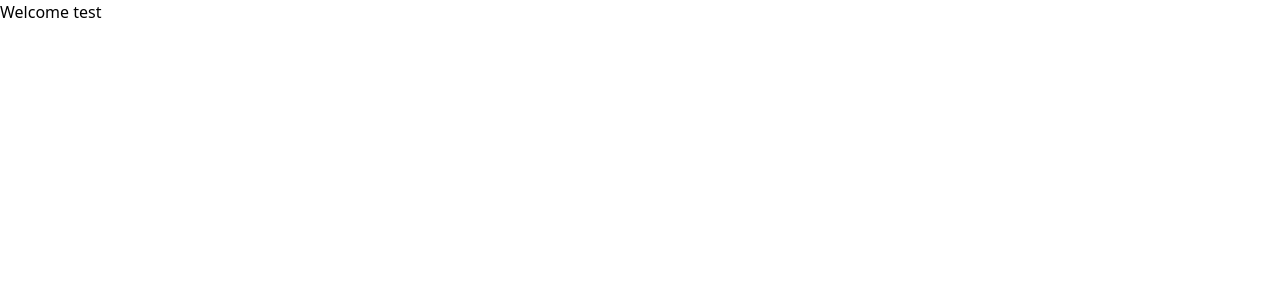
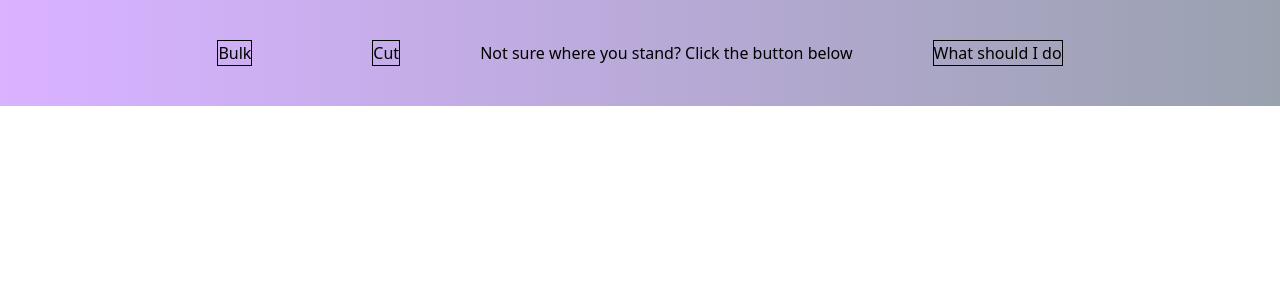
Before and after one commit to KaloyanYonov/getFit, a React (Vite) app in the folder fit/: page / in a window 1280 px wide. Shown: the top 300 px of the page. Built offline with nearby package versions, Linux system fonts and the light colour scheme.

Commit message:
Added components folder for later

```diff
--- a/fit/src/App.tsx
+++ b/fit/src/App.tsx
@@ -9,7 +9,7 @@ import NotFound from "./pages/NotFound"
 export default function App(){
 
   return(
-    <div>
+    <div className="bg-linear-90 from-purple-300 to-gray-400">
       <BrowserRouter>
         <Routes>
           <Route path="/" element={<Welcome/>}/>
--- /dev/null
+++ b/fit/src/components/clearButton.tsx
@@ -0,0 +1,6 @@
+
+export default function clearButton(){
+    return(
+        <></>
+    )
+}
--- /dev/null
+++ b/fit/src/components/redirectButton.tsx
@@ -0,0 +1,9 @@
+import { NavLink } from "react-router-dom";
+
+export default function RedirectButton({ to, name }: { to: string; name: string }) {
+    return (
+        <div className="block border m-10">
+            <NavLink to={to}>{name}</NavLink>
+        </div>
+    )
+}
--- /dev/null
+++ b/fit/src/components/submitButton.tsx
@@ -0,0 +1,6 @@
+
+export default function submitButton(){
+    return(
+        <></>
+    )
+}
--- a/fit/src/pages/Welcome.tsx
+++ b/fit/src/pages/Welcome.tsx
@@ -1,9 +1,12 @@
+import RedirectButton from "../components/redirectButton";
 
-
-export default function Welcome(){
-    return(
-        <div>
-            <p>Welcome test</p>
+export default function Welcome() {
+    return (
+        <div className="flex items-center justify-center gap-10">
+            <RedirectButton to="/bulk" name="Bulk" />
+            <RedirectButton to="/cut" name="Cut" />
+            <p>Not sure where you stand? Click the button below</p>
+            <RedirectButton to="/advice" name="What should I do" />
         </div>
-    )
+    );
 }
```
Also changed, not shown: fit/src/components/addExerciseButton.tsx (added, +7 -0 lines).
